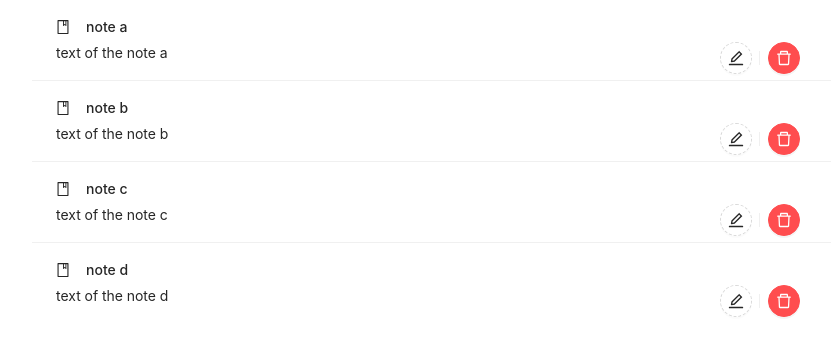
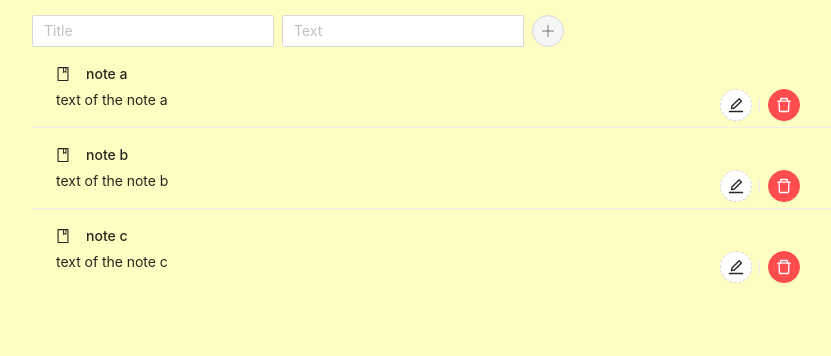
Before and after one commit to zifstark/notes-app, a React (Create React App) app: page / in a window 1280 px wide. Shown: the top 356 px of the page, without its empty margins (208-1039 px from the left). Built offline with nearby package versions, Linux system fonts and the light colour scheme.

Commit message:
Add notes

```diff
--- a/src/App.css
+++ b/src/App.css
@@ -2,3 +2,11 @@
   width: 800px;
   margin: 0 auto;
 }
+
+.CreationForm {
+  margin-top: 15px;
+}
+
+body {
+  background-color: #fffec2;
+}
--- a/src/App.js
+++ b/src/App.js
@@ -6,6 +6,7 @@ import {
 import {
   BookOutlined, EditOutlined,
   DeleteOutlined, CloseOutlined,
+  PlusOutlined,
 } from '@ant-design/icons';
 import { v4 as uuid } from 'uuid';
 import './App.css';
@@ -30,17 +31,36 @@ const initialState = {
       text: 'text of the note c',
       editMode: false,
     },
-    {
-      id: uuid(),
-      title: 'note d',
-      text: 'text of the note d',
-      editMode: false,
-    },
-  ]
+  ],
+  newNote: {
+    tile: '',
+    text: '',
+  }
 }
 
 function reducer(state, action) {
   switch(action.type) {
+    case 'CLEAR_FORM':
+      return {
+        ...state,
+        newNote: {
+          title: '',
+          text: '',
+        }
+      }
+    case 'INPUT_CHANGE':
+      return {
+        ...state,
+        newNote: {
+          ...state.newNote,
+          [action.name]: action.value,
+        }
+      }
+    case 'ADD_NOTE':
+      return {
+        ...state,
+        notes: [...state.notes, { id: uuid(), ...state.newNote}]
+      }
     case 'ON_EDIT': {
       const { notes } = state;
       let noteIndex = notes.findIndex(n => n.id === action.id);
@@ -89,6 +109,7 @@ function reducer(state, action) {
 
 function App() {
   const [state, dispatch] = useReducer(reducer, initialState);
+  const { title, text } = state.newNote;
 
   function deleteNote(item) {
     dispatch({type: 'DELETE_NOTE', id: item.id});
@@ -104,6 +125,19 @@ function App() {
       id: item.id,
       data: { [e.target.name]: e.target.value }
     });
+  }
+
+  function onFormInputChange(e) {
+    dispatch({
+      type: 'INPUT_CHANGE',
+      name: e.target.name,
+      value: e.target.value
+    });
+  }
+
+  function addNote() {
+    dispatch({ type: 'ADD_NOTE' });
+    dispatch({ type: 'CLEAR_FORM' });
   }
 
   function renderEditForm(item) {
@@ -154,6 +188,29 @@ function App() {
 
   return (
     <div className="App">
+      <form className="CreationForm">
+        <Space>
+          <Input
+            onChange={onFormInputChange}
+            name="title"
+            placeholder="Title"
+            value={state.newNote.title}
+          />
+          <Input
+            onChange={onFormInputChange}
+            name="text"
+            placeholder="Text"
+            value={state.newNote.text}
+          />
+          <Button
+            onClick={addNote}
+            type="primary"
+            shape="circle"
+            icon={<PlusOutlined/>}
+            disabled={!(title && text)}
+          />
+        </Space>
+      </form>
       <List
         itemLayout='horizontal'
         dataSource={state.notes}
```
